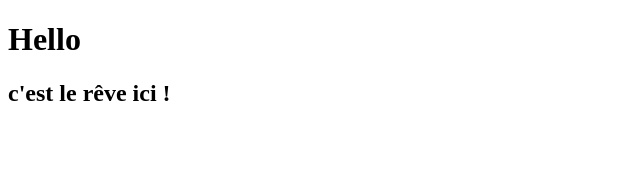
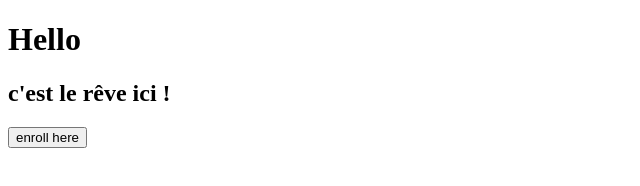
Before and after one commit to laurecdp/hello, a plain HTML site: page index.html in a window 1280 px wide. Shown: the whole page, without its empty margins (0-640 px from the left). Drawn offline with Linux system fonts and the light colour scheme.

```diff
--- a/index.html
+++ b/index.html
@@ -8,5 +8,6 @@
 	<body>
 		<h1>Hello</h1>
 		<h2>c'est le rêve ici ! </h2>
+		<button> enroll here </button>
 	</body>
 </html>
```
